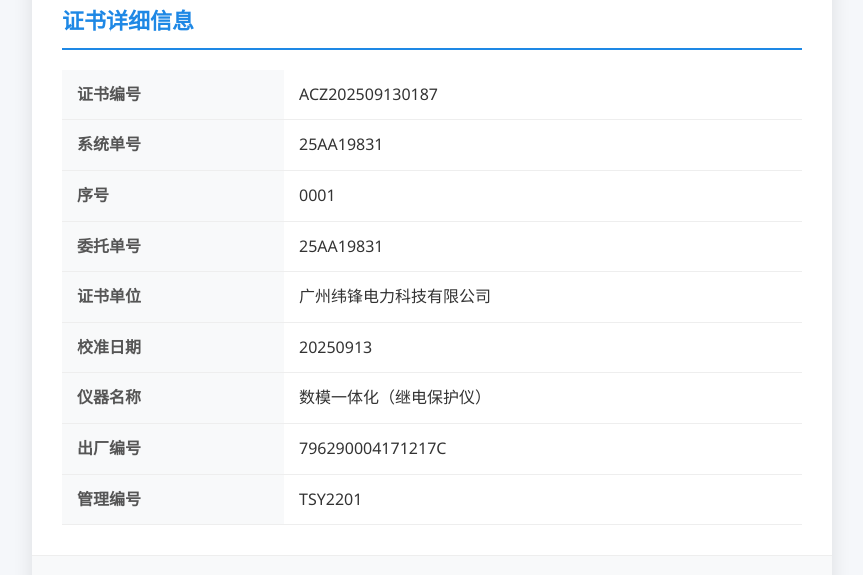
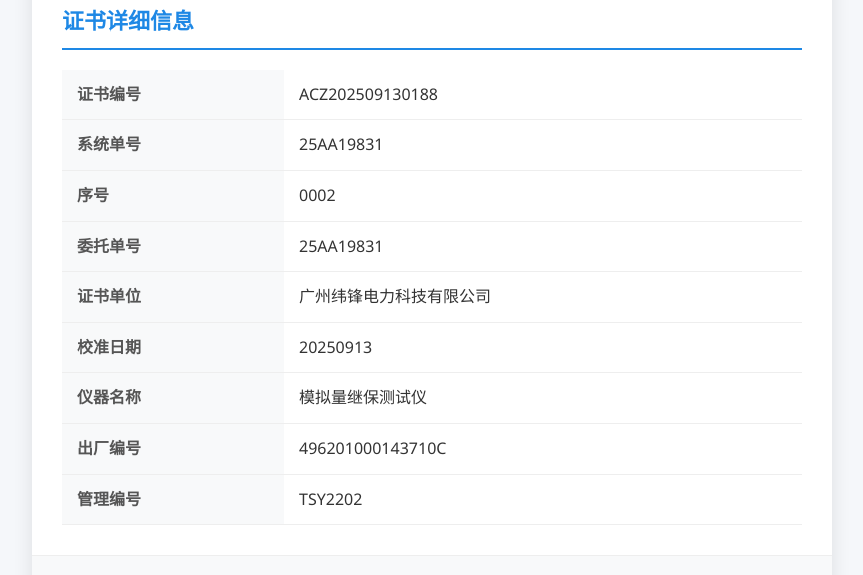
Before and after one commit to hcamisszfreeuser/jiliang, a plain HTML site: page index.html in a window 1280 px wide. Shown: the part 176-751 px from the top of the page, without its empty margins (208-1071 px from the left). Drawn offline with Linux system fonts and the light colour scheme.

Commit message:
index file

```diff
--- a/index.html
+++ b/index.html
@@ -125,7 +125,7 @@
             <table>
                 <tr>
                     <th>证书编号</th>
-                    <td>ACZ202509130187</td>
+                    <td>ACZ202509130188</td>
                 </tr>
                 <tr>
                     <th>系统单号</th>
@@ -133,7 +133,7 @@
                 </tr>
                 <tr>
                     <th>序号</th>
-                    <td>0001</td>
+                    <td>0002</td>
                 </tr>
                 <tr>
                     <th>委托单号</th>
@@ -149,15 +149,15 @@
                 </tr>
                 <tr>
                     <th>仪器名称</th>
-                    <td>数模一体化（继电保护仪）</td>
+                    <td>模拟量继保测试仪</td>
                 </tr>
                 <tr>
                     <th>出厂编号</th>
-                    <td>796290004171217C</td>
+                    <td>496201000143710C</td>
                 </tr>
                 <tr>
                     <th>管理编号</th>
-                    <td>TSY2201</td>
+                    <td>TSY2202</td>
                 </tr>
             </table>
         </section>
```
